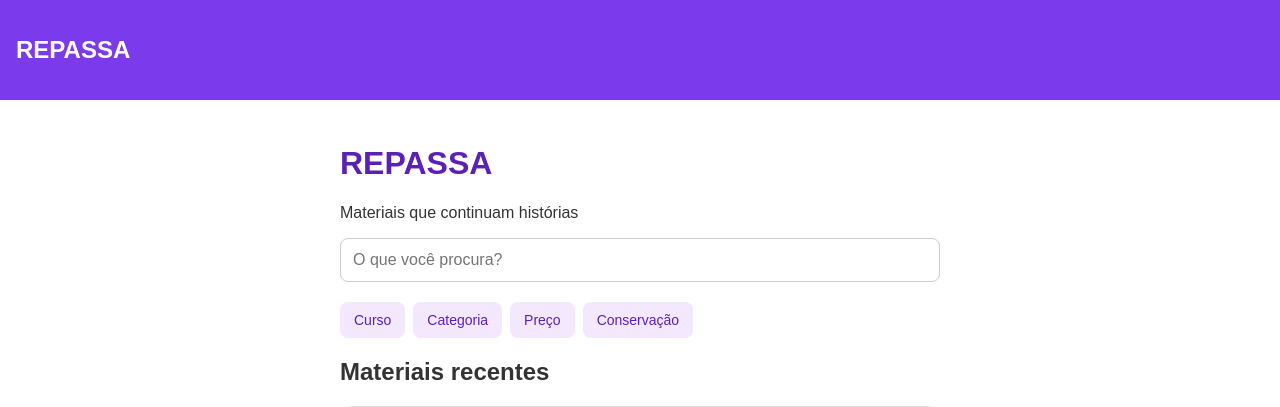
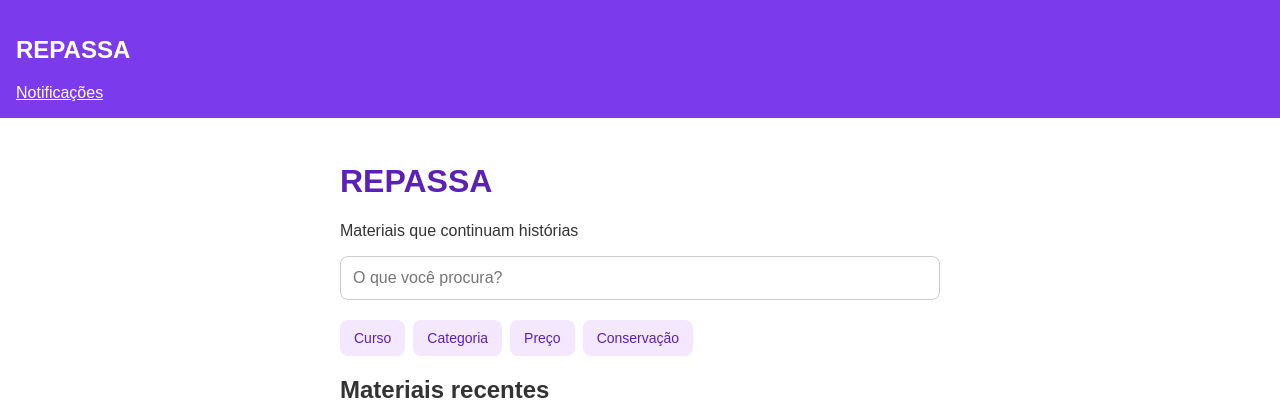
Before and after one commit to MariaEduardaPitta/ENG4021-33D-2026.2-repo, a Python web app: template SPRINT 4/Lucas-Lemos/templates/index.html in a window 1280 px wide. Shown: the top 407 px of the page. Run offline with Jinja, Linux system fonts and the light colour scheme; the template is opened without the code that fills it, so the values that code supplies are empty.

Commit message:
Liga página inicial à tela de notificações

```diff
--- a/SPRINT 4/Lucas-Lemos/templates/index.html
+++ b/SPRINT 4/Lucas-Lemos/templates/index.html
@@ -9,6 +9,7 @@
 <body>
 <header>
   <h2>REPASSA</h2>
+  <a href="notificacoes.html" style="color: white;">Notificações</a>
 </header>
 
 
```
